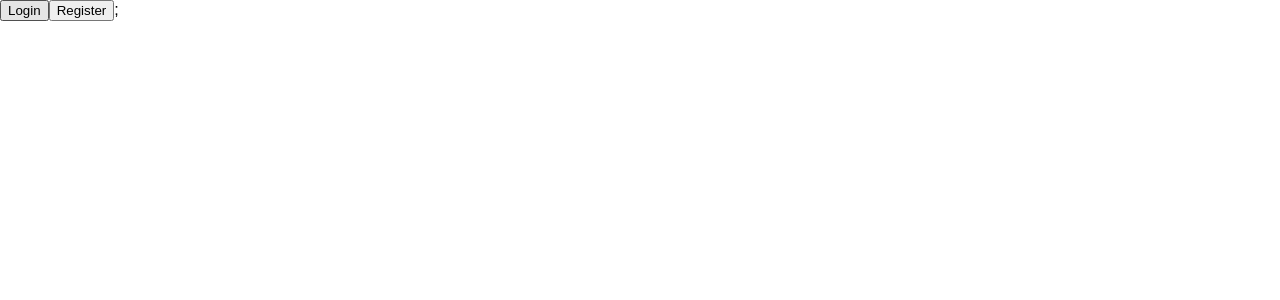
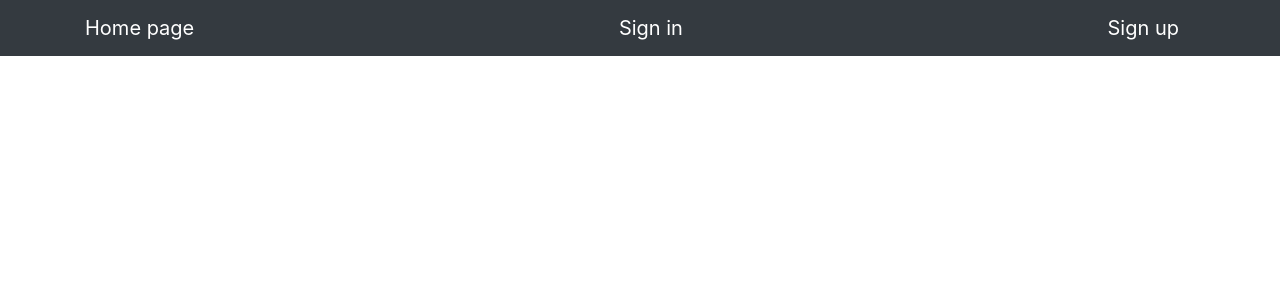
Before and after one commit to nikolina424/ClinicalSystemISAFront, a React (Create React App) app: page / in a window 1280 px wide. Shown: the top 300 px of the page. Built offline with nearby package versions, Linux system fonts and the light colour scheme.

Commit message:
Updated html and css for home page

```diff
--- a/src/containers/Layout/Layout.js
+++ b/src/containers/Layout/Layout.js
@@ -1,40 +1,52 @@
 import React, {Component} from 'react';
 import {connect} from 'react-redux';
-import classes from './Layout.css';
 import Auxiliary from '../../hoc/Auxiliary/Auxiliary';
+import '../../bootstrap/bootstrap.css';
 
 class Layout extends Component {
 
-    pageHandler = (page) => {
-        this.props.history.push(page);
+    logoutHandler() {
+        sessionStorage.clear();
+        window.location.reload();
     }
 
     render() {
-        let scheduleButton = null;
-        let regButton = null;
-        let logButton = null;
-        let patientListButton = null;
-
-        if (sessionStorage.getItem('token') != null || this.props.logged)
-        scheduleButton = (<button className={classes.Button} onClick={() => this.pageHandler("/schedule")}>Schedule</button>);
-
-        if (sessionStorage.getItem('token') == null && !this.props.logged) {
-            regButton = (<button className={classes.Button} onClick={() => this.pageHandler("/register")}>Register</button>);
-            logButton = (<button className={classes.Button} onClick={() => this.pageHandler("/login")}>Login</button>);
-        }
-
-        if (sessionStorage.getItem('token') != null && sessionStorage.getItem('role') === 'DOCTOR') {
-            patientListButton = (<button className={classes.Button} onClick={() => this.pageHandler("/patientList")}>Patients</button>);
-        }
+        const token = sessionStorage.getItem('token');
+        const role = sessionStorage.getItem('role');
 
         return (
-            <Auxiliary>
-                {scheduleButton}
-                {patientListButton}
-                {logButton}
-                {regButton}
-                {sessionStorage.getItem('token') !== null ? <button className={classes.Button} onClick={() => this.pageHandler("/profile")}>Profile</button> : null};
-            </Auxiliary>
+            <nav className="navbar navbar-expand-lg navbar-dark bg-dark static-top">
+                <div className="container">
+                    <a className="navbar-brand"
+                    href="/">Home page</a>
+                    {token === null ?
+                        <Auxiliary>
+                            <a className="navbar-brand"
+                            href="/login">Sign in</a>
+                            <a className="navbar-brand"
+                            href="/register">Sign up</a>
+                        </Auxiliary>
+                    : null }
+                    {(token !== null && role === 'DOCTOR') ?
+                        <Auxiliary>
+                            <a className="navbar-brand"
+                            href="/schedule">Schedule</a>
+                        </Auxiliary>
+                    : null }
+                    {token !== null ?
+                        <Auxiliary>
+                            <a className="navbar-brand"
+                            href="/profile">Profile</a>
+                        </Auxiliary>
+                    : null }
+                    {token !== null ?
+                        <Auxiliary>
+                            <a className="navbar-brand" style={{cursor: 'pointer'}}
+                            onClick={this.logoutHandler}>Logout</a>
+                        </Auxiliary>
+                    : null}
+                </div>
+            </nav>
         );
     }
 }
```
